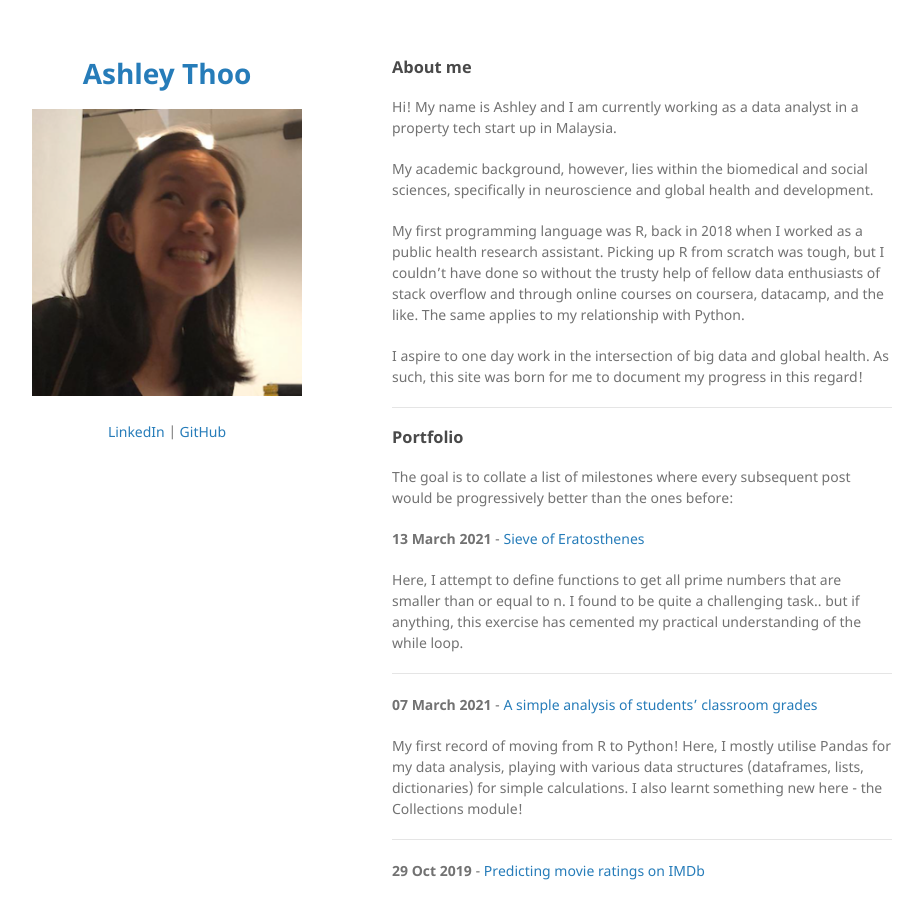
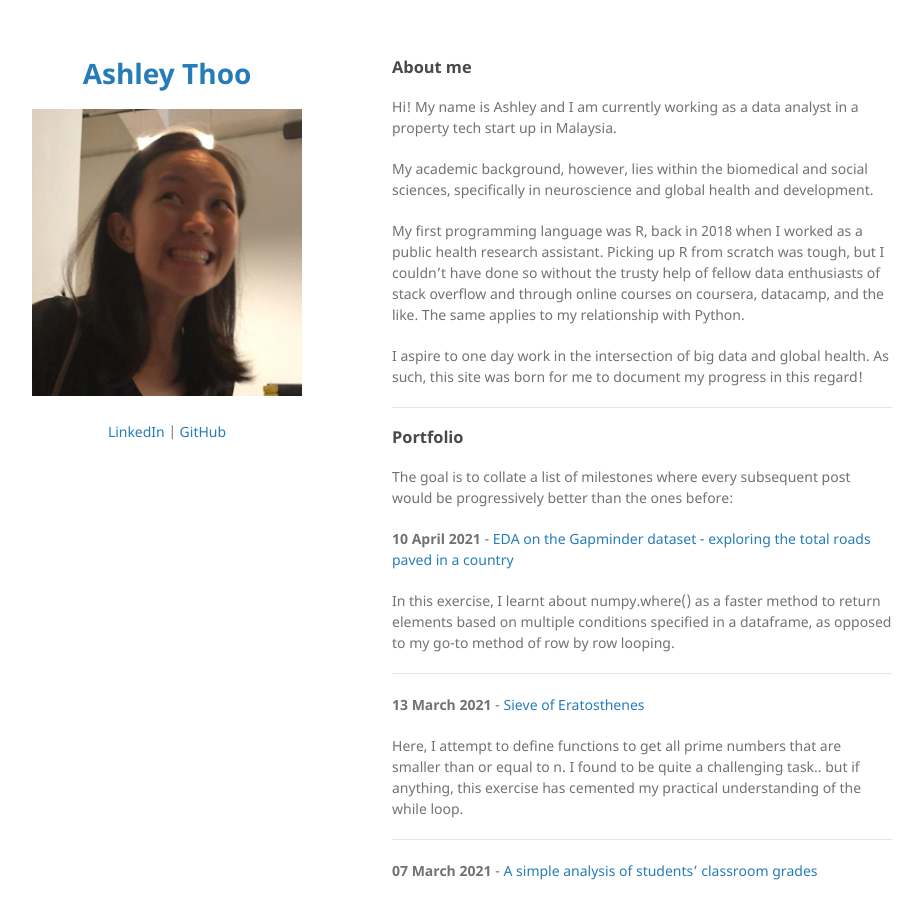
Before and after one commit to ashleythy/ashleythy.github.io, a Jekyll site: the page built from index.md, in a window 1280 px wide and 900 px high. Shown: the whole window, without its empty margins (178-1100 px from the left). Built offline with Jekyll 4.4.1, drawn with Linux system fonts in a browser that asks for light colours; our own code applies the rules of GitHub Pages for plain Markdown files.

Commit message:
Update index.md

```diff
--- a/index.md
+++ b/index.md
@@ -14,6 +14,12 @@ I aspire to one day work in the intersection of big data and global health. As s
 ### Portfolio
 
 The goal is to collate a list of milestones where every subsequent post would be progressively better than the ones before:
+
+<b>10 April 2021</b> - [EDA on the Gapminder dataset - exploring the total roads paved in a country](/html/entry9.html)
+
+In this exercise, I learnt about numpy.where() as a faster method to return elements based on multiple conditions specified in a dataframe, as opposed to my go-to method of row by row looping.
+
+---
 
 <b>13 March 2021</b> - [Sieve of Eratosthenes](/html/entry8.html)
 
```
